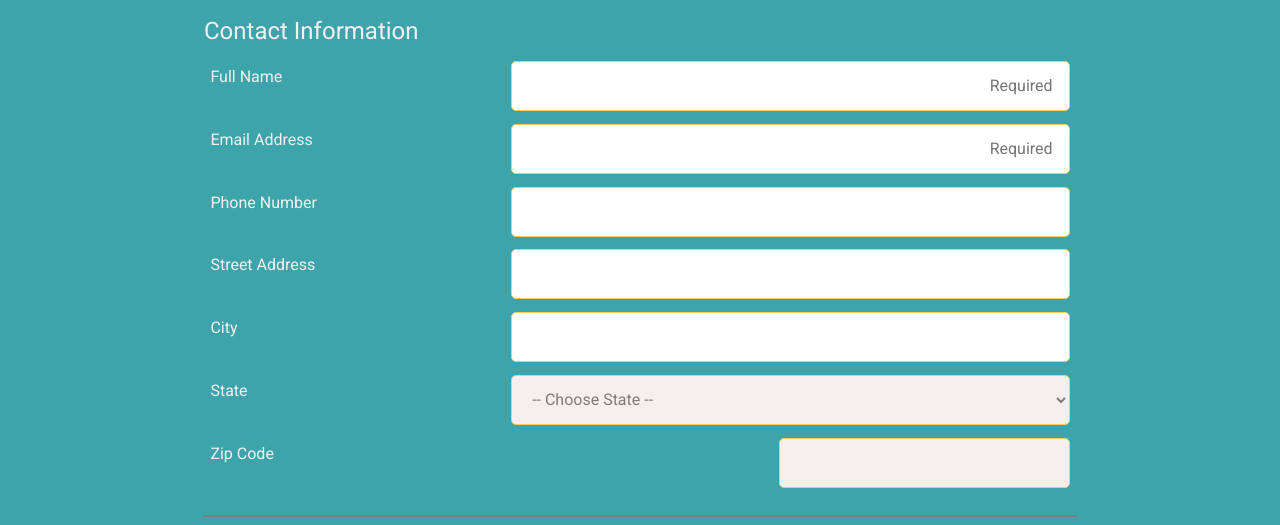
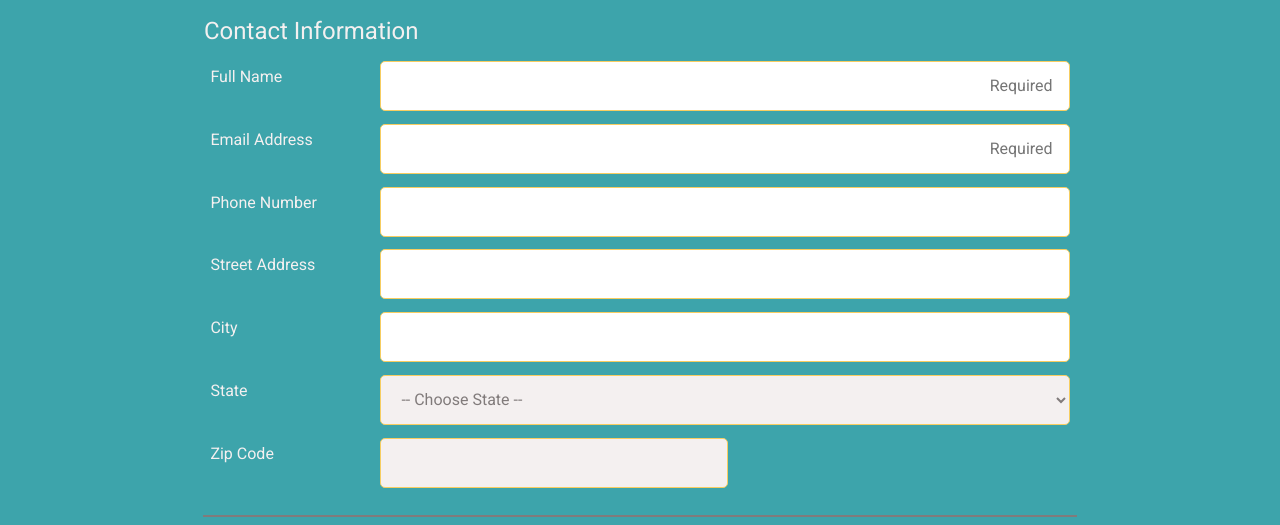
Before and after one commit to LukasVuko/Project-03, a plain HTML site: page index.html in a window 1280 px wide. Shown: the part 196-721 px from the top of the page. Drawn offline with Linux system fonts and the light colour scheme; a web font is replaced by a local one.

Commit message:
Final Draft

```diff
--- a/css/styles.css
+++ b/css/styles.css
@@ -4,6 +4,10 @@
 }
 
 /* Elements */
+
+footer {
+    height: 150px;
+}
 
 body {
     margin: 0;
@@ -148,16 +152,12 @@ input::-webkit-input-placeholder {
     }
     .field-one {
         width: 65%;
+        flex: 1;
     }
-
     .divide {
         display: flex;
         padding: .4em;
         justify-content: flex-start;
-    }
-
-    label {
-        flex: 1;
     }
     .field-one:focus {
         background-color: rgb(214, 214, 214);
@@ -165,4 +165,17 @@ input::-webkit-input-placeholder {
     #zip {
        flex: .5;
     }
+
+    input {
+        flex: 1;
+    }
+
+    label {
+        flex-basis: 170px;
+    }
+
+    select {
+        flex: 1;
+    }
+
 }
--- a/index.html
+++ b/index.html
@@ -121,7 +121,7 @@
                     </select><br>
                 </div>
                 <div class="divide">
-                    <label for="zip">Zip Code</label><br>
+                    <label id="left" for="zip">Zip Code</label><br>
                     <input class="zipper" type="text" id="zip" name="user_zip">
                 </div>
             </fieldset>
```
